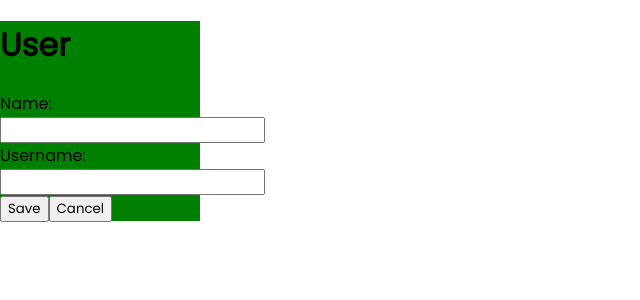
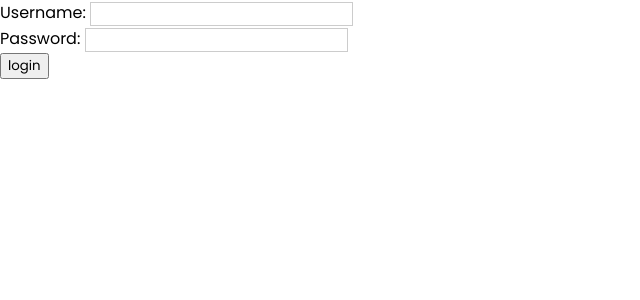
Before and after one commit to ehsanmajd/user-manager, a React (Create React App) app: page / in a window 1280 px wide. Shown: the top 300 px of the page, without its empty margins (0-640 px from the left). Built offline with nearby package versions, Linux system fonts and the light colour scheme.

Commit message:
Add login form

```diff
--- a/src/index.js
+++ b/src/index.js
@@ -1,7 +1,7 @@
 import React from 'react';
 import ReactDOM from 'react-dom';
 import './index.css';
-import App from './users/app';
+import App from './login/LoginForm';
 
 
 ReactDOM.render(
--- /dev/null
+++ b/src/login/LoginForm.js
@@ -0,0 +1,105 @@
+import React from 'react';
+
+export default class LoginForm extends React.Component {
+
+
+  constructor() {
+    super();
+
+    this.state = {
+      // inputs: [
+      //   {
+      //     name: 'Username',
+      //     value: '',
+      //     invalid: false
+      //   },
+      //   {
+      //     name: 'Password',
+      //     value: '',
+      //     invalid: false
+      //   }
+      // ]
+      username: '',
+      password: '',
+      usernameInvalid: false,
+      passwordInvalid: false,
+    }
+  }
+
+  handleChange = (e) => {
+    this.setState({
+      [`${e.target.name}`]: e.target.value,
+      [`${e.target.name}Invalid`]: e.target.value === ''
+    });
+  }
+
+  handleLogin = (e) => {
+    const { username, password } = this.state;
+    if (username === '') {
+      this.setState({
+        usernameInvalid: true
+      })
+    }
+    if (password === '') {
+      this.setState({
+        passwordInvalid: true
+      })
+    }
+
+  }
+
+  render() {
+    const { username, password, usernameInvalid, passwordInvalid } = this.state;
+    return (
+      <form>
+        <div>
+          <label>Username: </label>
+          <input
+            type='text'
+            value={username}
+            onChange={this.handleChange}
+            name='username'
+            style={{ border: usernameInvalid ? 'solid 1px red' : 'solid 1px #ccc' }}
+          />
+        </div>
+        <div>
+          <label>Password: </label>
+          <input
+            type='password'
+            value={password}
+            onChange={this.handleChange}
+            name='password'
+            style={{ border: passwordInvalid ? 'solid 1px red' : 'solid 1px #ccc' }}
+          />
+        </div>
+        <button type='button' onClick={this.handleLogin}>login</button>
+      </form>
+    )
+  }
+}
+
+
+
+let state = {
+  usernameInvalid: false,
+  passwordInvalid: false,
+}
+
+function handeLogin() {
+  setTimeout(
+    () => {
+      state.usernameInvalid = true;
+      state.usernameInvalid = true;
+      state.usernameInvalid = true;
+      state.usernameInvalid = true;
+    },
+    1
+  )
+  state.passwordInvalid = true;
+}
+
+handeLogin();
+
+console.log({ ...state });
+
+/// calling render....
```
